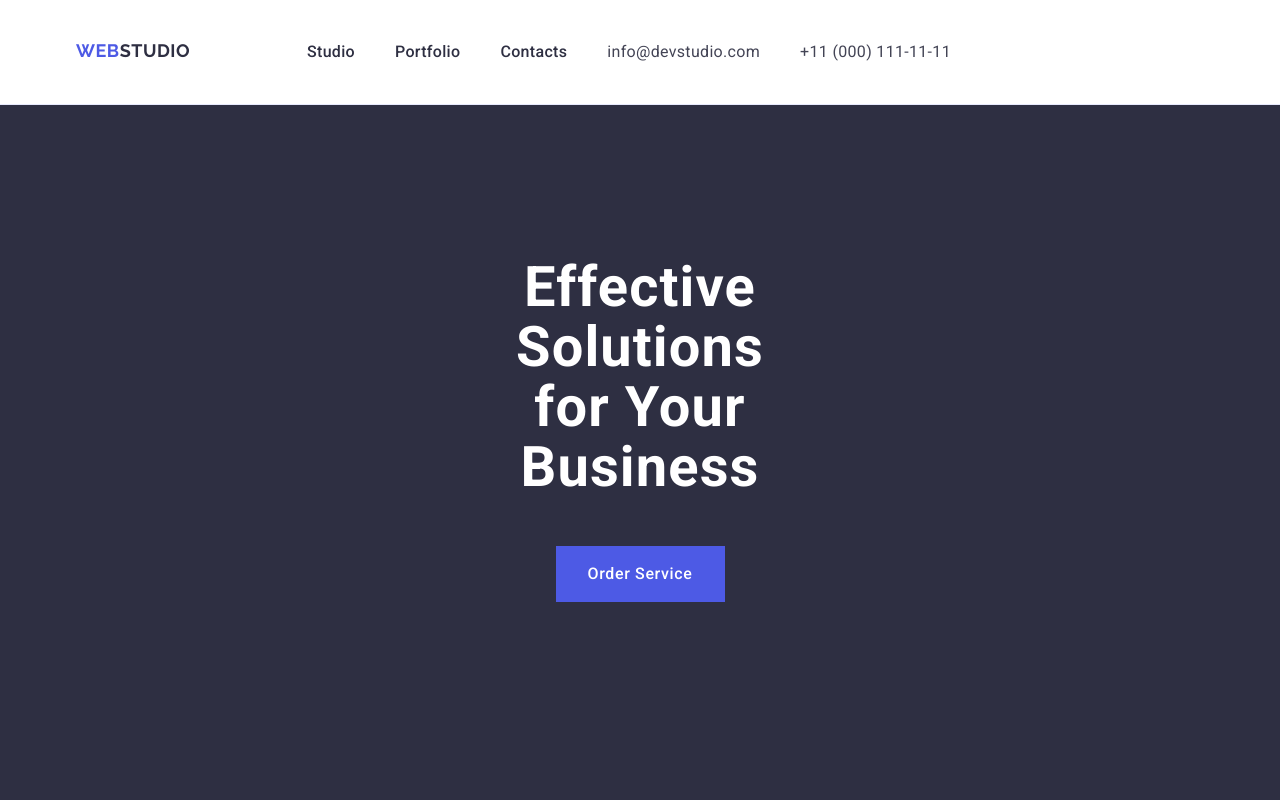
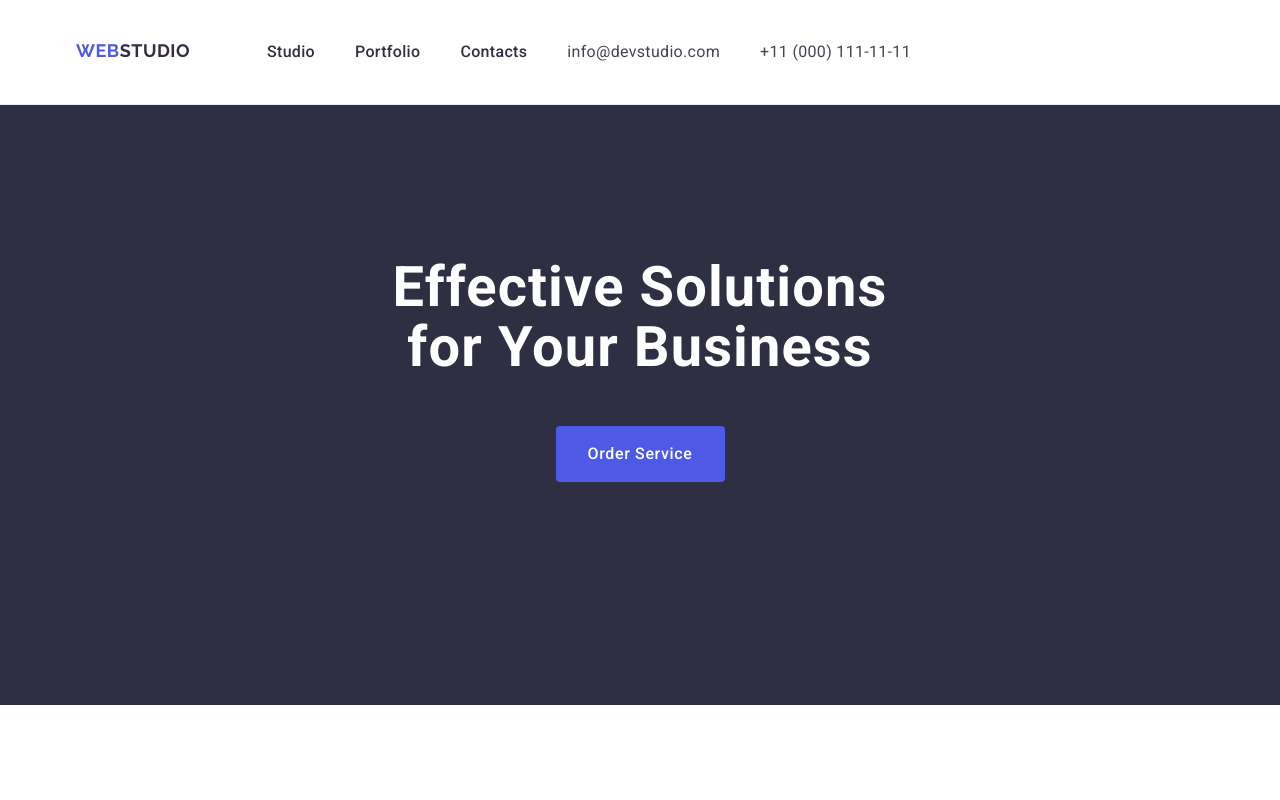
Before and after one commit to Nik1Tka/goit-markup-hw-03, a plain HTML site: page index.html in a window 1280 px wide. Shown: the top 800 px of the page. Drawn offline with nearby package versions, Linux system fonts and the light colour scheme.

Commit message:
header changess

```diff
--- a/css/styles.css
+++ b/css/styles.css
@@ -39,7 +39,6 @@ margin-bottom: 0;
 .header-pages{
     background-color: #fff;
     border-bottom: 1px solid #e7e9fc;
-    padding: 24px 0;
 }
 
 .page-header-container{
@@ -54,6 +53,7 @@ margin-bottom: 0;
 .menu{
     gap: 40px;
     display: flex;
+    padding: 24px 0;
 }
 .menu-nav{
     font-style: normal;
@@ -85,9 +85,8 @@ display: block;
 
 .hero-container{
     padding-top: 153px;
-        padding-right: 472px;
-        padding-bottom: 223px;
-        padding-left: 472px;
+    padding-bottom: 223px;
+
 }
 .but-style:hover,
 .but-style:focus{
@@ -156,6 +155,7 @@ font-family: "Roboto", sans-serif;
     border: none;
     min-width: 169px;
     height: 56px;
+    border-radius: 4px;
 }
 /*=== Our Description ===*/
 .description-title{
```
